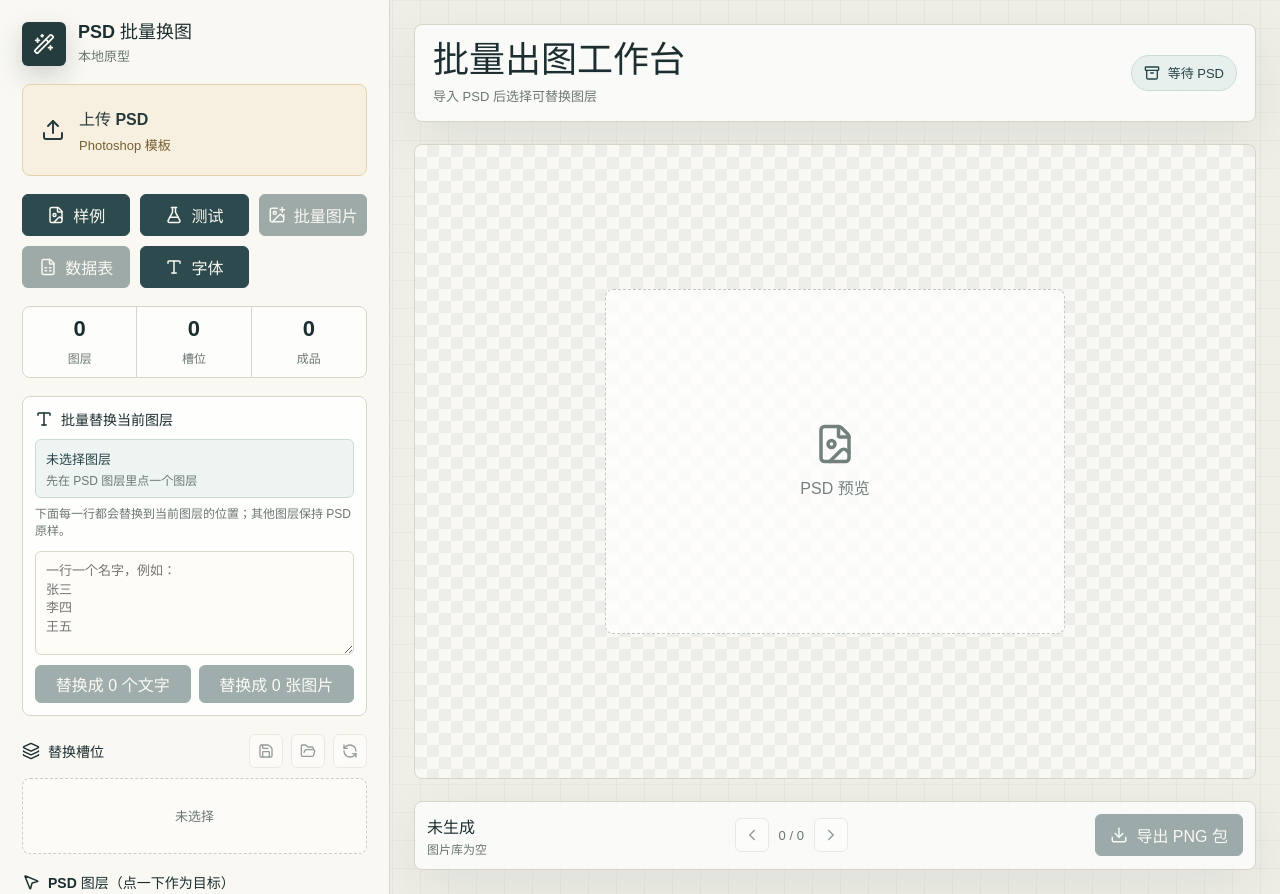
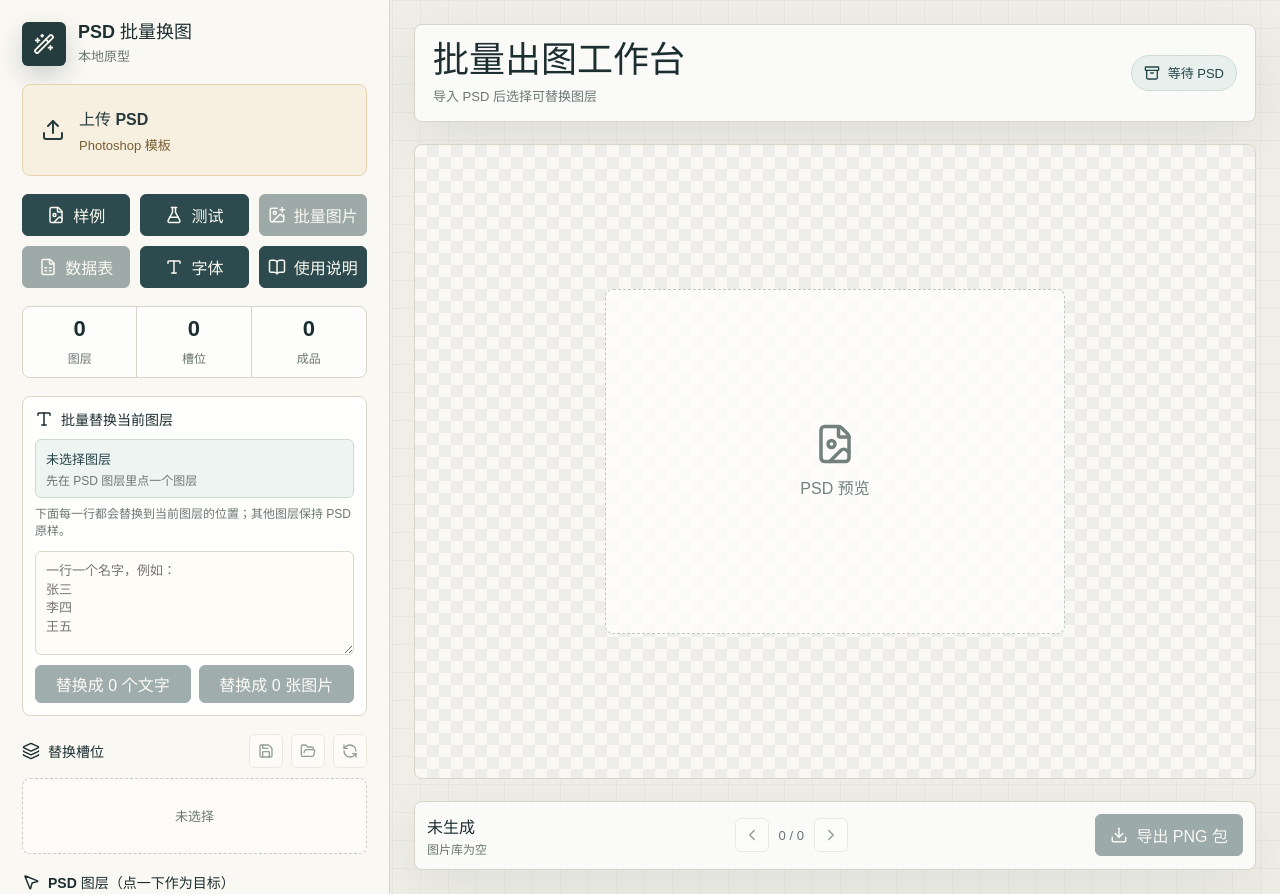
Before and after one commit to siuserxiaowei/psd-batch-tool, a React (Vite) app: page / in a window 1280 px wide. Built offline with nearby package versions, Linux system fonts and the light colour scheme.

Commit message:
Add in-app guide link

```diff
--- a/src/App.css
+++ b/src/App.css
@@ -114,6 +114,7 @@ button {
 }
 
 .action-grid button,
+.action-grid a,
 .export-button {
   min-height: 42px;
   display: inline-flex;
@@ -125,17 +126,20 @@ button {
   border: 1px solid #2d4b4e;
   border-radius: 6px;
   cursor: pointer;
+  text-decoration: none;
   transition:
     background 140ms ease,
     transform 140ms ease,
     opacity 140ms ease;
 }
 
-.action-grid button {
+.action-grid button,
+.action-grid a {
   padding: 0 8px;
 }
 
 .action-grid button:hover,
+.action-grid a:hover,
 .export-button:hover {
   background: #173739;
   transform: translateY(-1px);
--- a/src/App.tsx
+++ b/src/App.tsx
@@ -2,6 +2,7 @@ import { useEffect, useMemo, useRef, useState, type ChangeEvent } from 'react'
 import {
   AlertTriangle,
   Archive,
+  BookOpen,
   Check,
   ChevronLeft,
   ChevronRight,
@@ -1722,6 +1723,14 @@ function App() {
             <Type size={18} />
             字体
           </button>
+          <a
+            href="https://github.com/siuserxiaowei/psd-batch-tool/blob/main/docs/usage.md"
+            target="_blank"
+            rel="noreferrer"
+          >
+            <BookOpen size={18} />
+            使用说明
+          </a>
         </div>
 
         <section className="metric-row">
```
Also changed, not shown: 2 other files (tests, documents, lock files or other folders).
